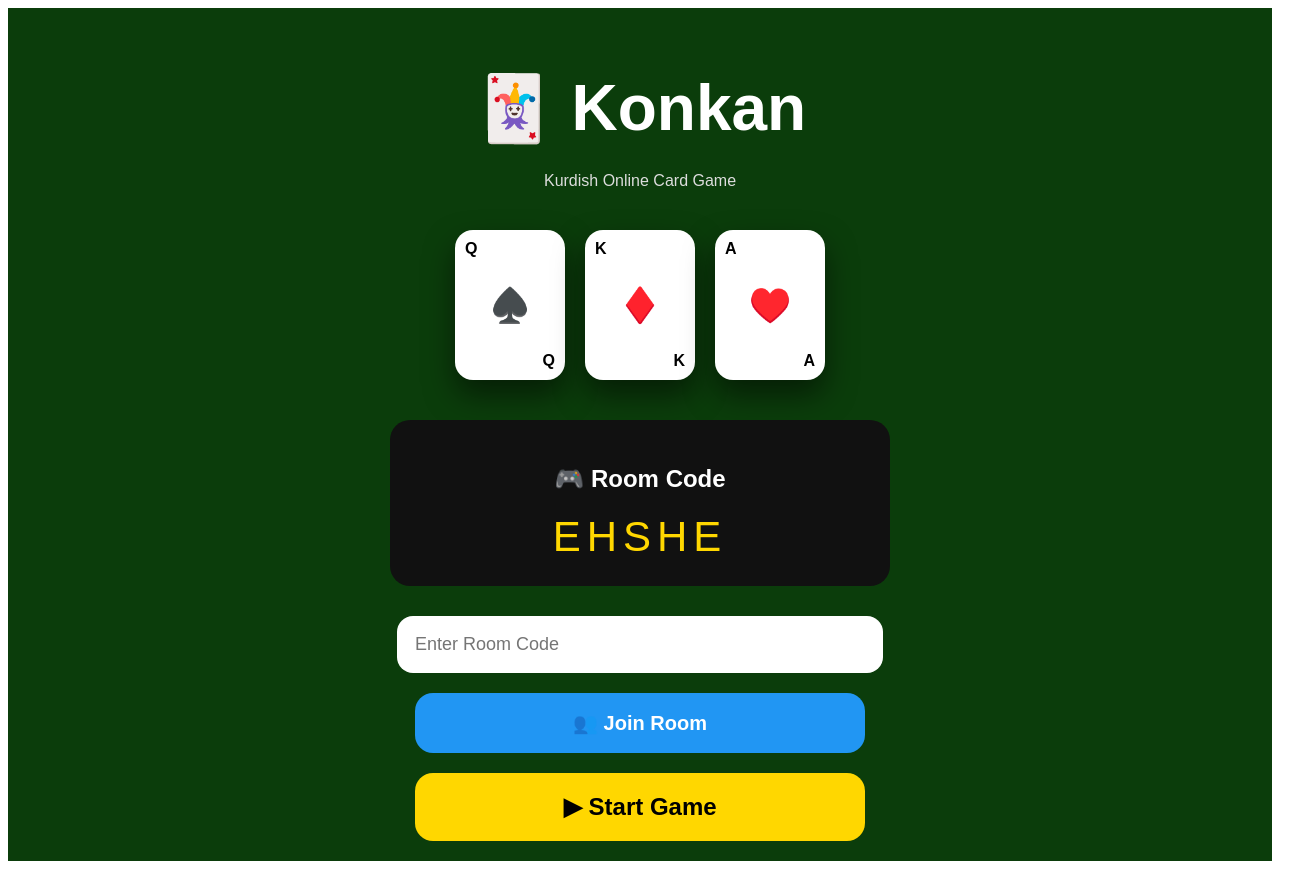
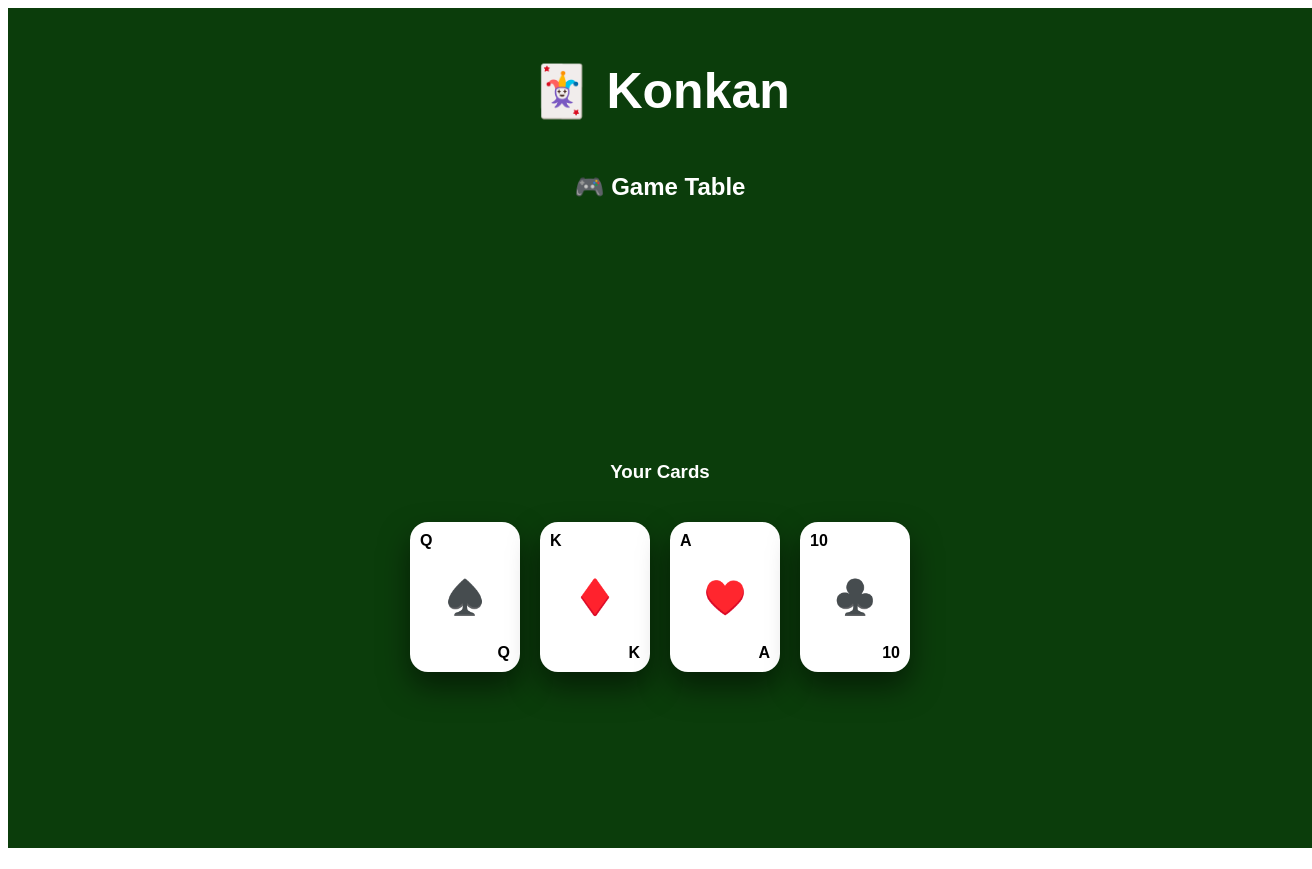
Before and after one commit to muhammedmustafamuhammed831-png/bingo-royal, a React (Vite) app: page / in a window 1280 px wide. Shown: the whole page, 1312 px wide, since content can reach past the window. Built offline with nearby package versions, Linux system fonts and the light colour scheme.

Commit message:
Refactor Card and GameTable components

```diff
--- a/src/main.jsx
+++ b/src/main.jsx
@@ -1,9 +1,11 @@
 import React, { useState } from 'react'
 import ReactDOM from 'react-dom/client'
 
-function Card({ suit, value }) {
+function Card({ suit, value, onClick }) {
   return (
-    <div style={{
+    <div
+      onClick={onClick}
+      style={{
         width:'90px',
         height:'130px',
         background:'white',
@@ -14,8 +16,11 @@ function Card({ suit, value }) {
         justifyContent:'space-between',
         padding:'10px',
         fontWeight:'bold',
-      boxShadow:'0 15px 30px rgba(0,0,0,0.5)'
-    }}>
+        boxShadow:'0 15px 30px rgba(0,0,0,0.5)',
+        cursor:'pointer',
+        transition:'0.2s',
+      }}
+    >
       <span>{value}</span>
 
       <span style={{
@@ -34,165 +39,112 @@ function Card({ suit, value }) {
   )
 }
 
-function Lobby({ onStart }) {
-  const [roomCode] = useState(
-    Math.random().toString(36).substring(2,7).toUpperCase()
-  )
+function GameTable() {
 
-  const [joinCode, setJoinCode] = useState('')
+  const [playerCards, setPlayerCards] = useState([
+    { suit:'♠️', value:'Q' },
+    { suit:'♦️', value:'K' },
+    { suit:'♥️', value:'A' },
+    { suit:'♣️', value:'10' }
+  ])
+
+  const [tableCards, setTableCards] = useState([])
+
+  const playCard = (index) => {
+
+    const selected = playerCards[index]
+
+    setTableCards([...tableCards, selected])
+
+    const newCards = [...playerCards]
+    newCards.splice(index, 1)
+
+    setPlayerCards(newCards)
+  }
 
   return (
     <div style={{
+      width:'100%',
+      minHeight:'100vh',
+      background:'#0b3d0b',
+      color:'white',
       display:'flex',
       flexDirection:'column',
       alignItems:'center',
-      width:'100%',
-      maxWidth:'450px'
+      padding:'20px',
+      fontFamily:'sans-serif'
     }}>
 
       <h1 style={{
-        fontSize:'64px',
-        marginBottom:'10px'
+        fontSize:'50px'
       }}>
         🃏 Konkan
       </h1>
 
-      <p style={{
-        color:'#ddd',
-        marginBottom:'40px'
+      <h2 style={{
+        marginTop:'20px'
       }}>
-        Kurdish Online Card Game
-      </p>
+        🎮 Game Table
+      </h2>
+
+      <div style={{
+        marginTop:'40px',
+        minHeight:'160px',
+        width:'100%',
+        display:'flex',
+        justifyContent:'center',
+        gap:'20px',
+        flexWrap:'wrap'
+      }}>
+        {
+          tableCards.map((card, index) => (
+            <Card
+              key={index}
+              suit={card.suit}
+              value={card.value}
+            />
+          ))
+        }
+      </div>
+
+      <h3 style={{
+        marginTop:'40px'
+      }}>
+        Your Cards
+      </h3>
 
       <div style={{
         display:'flex',
         gap:'20px',
-        marginBottom:'40px'
+        marginTop:'20px',
+        flexWrap:'wrap',
+        justifyContent:'center'
       }}>
-        <Card suit="♠️" value="Q" />
-        <Card suit="♦️" value="K" />
-        <Card suit="♥️" value="A" />
+        {
+          playerCards.map((card, index) => (
+            <Card
+              key={index}
+              suit={card.suit}
+              value={card.value}
+              onClick={() => playCard(index)}
+            />
+          ))
+        }
       </div>
 
-      <div style={{
-        background:'#111',
-        padding:'25px',
-        borderRadius:'20px',
-        width:'100%',
-        textAlign:'center',
-        marginBottom:'30px'
+      {
+        playerCards.length === 0 && (
+          <h1 style={{
+            marginTop:'50px',
+            color:'gold'
           }}>
-        <h2>🎮 Room Code</h2>
-
-        <div style={{
-          fontSize:'42px',
-          color:'gold',
-          letterSpacing:'6px',
-          marginTop:'15px'
-        }}>
-          {roomCode}
-        </div>
-      </div>
-
-      <input
-        value={joinCode}
-        onChange={(e) => setJoinCode(e.target.value)}
-        placeholder="Enter Room Code"
-        style={{
-          width:'100%',
-          padding:'18px',
-          borderRadius:'16px',
-          border:'none',
-          marginBottom:'20px',
-          fontSize:'18px'
-        }}
-      />
-
-      <button
-        style={{
-          width:'100%',
-          padding:'18px',
-          borderRadius:'18px',
-          border:'none',
-          background:'#2196f3',
-          color:'white',
-          fontWeight:'bold',
-          fontSize:'20px',
-          marginBottom:'20px',
-          cursor:'pointer'
-        }}
-      >
-        👥 Join Room
-      </button>
-
-      <button
-        onClick={onStart}
-        style={{
-          width:'100%',
-          padding:'20px',
-          borderRadius:'18px',
-          border:'none',
-          background:'gold',
-          color:'black',
-          fontWeight:'bold',
-          fontSize:'24px',
-          cursor:'pointer'
-        }}
-      >
-        ▶ Start Game
-      </button>
+            🏆 You Win!
+          </h1>
+        )
+      }
 
     </div>
   )
 }
 
-function GameTable() {
-  return (
-    <div style={{
-      display:'flex',
-      flexDirection:'column',
-      alignItems:'center',
-      gap:'30px'
-    }}>
-
-      <h1>🔥 Game Started</h1>
-
-      <div style={{
-        display:'flex',
-        gap:'20px'
-      }}>
-        <Card suit="♣️" value="10" />
-        <Card suit="♥️" value="A" />
-        <Card suit="♠️" value="K" />
-      </div>
-
-      <p>Players Connected: 2</p>
-
-    </div>
-  )
-}
-
-function App() {
-  const [started, setStarted] = useState(false)
-
-  return (
-    <div style={{
-      background:'#0b3d0b',
-      minHeight:'100vh',
-      color:'white',
-      display:'flex',
-      justifyContent:'center',
-      alignItems:'center',
-      padding:'20px',
-      fontFamily:'sans-serif'
-    }}>
-      {
-        started
-          ? <GameTable />
-          : <Lobby onStart={() => setStarted(true)} />
-      }
-    </div>
-  )
-}
-
-ReactDOM.createRoot(document.getElementById('root')).render(<App />)
+ReactDOM.createRoot(document.getElementById('root')).render(<GameTable />)
```
Lines whose indentation alone changed are shown as unchanged.
